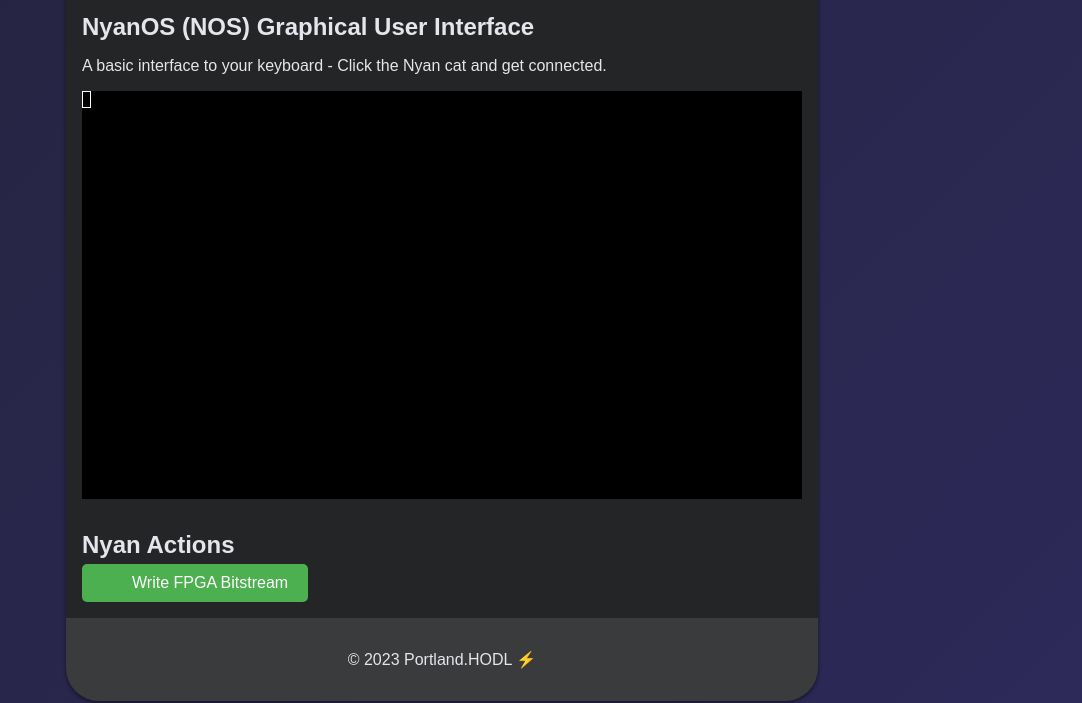
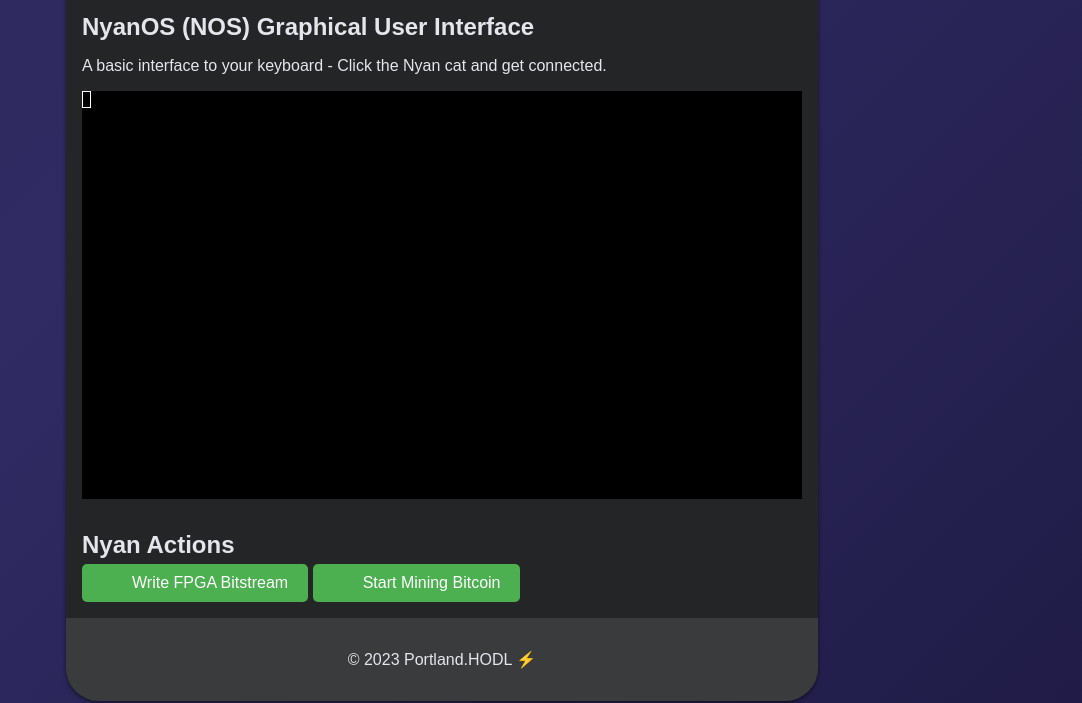
Before and after one commit to russeree/nyan-keys-gui, a website built with Vite: page index.html in a window 1280 px wide. Shown: the part 272-975 px from the top of the page, without its empty margins (198-1280 px from the left). Built offline with nearby package versions, Linux system fonts and the light colour scheme; files whose address does not match are found by name; what xterm-addon-fit, xterm-addon-web-links would draw is missing.

Commit message:
add bitcoin mining enable button

```diff
--- a/index.html
+++ b/index.html
@@ -33,6 +33,9 @@
                 <button id="writeFpgaBitstream" class="bitstream-btn">
                     Write FPGA Bitstream
                 </button>
+                <button id="Bitcoin Mining" class="bitcoin-mining-btn">
+                    Start Mining Bitcoin
+                </button>
                 <input type="file" id="bitstreamInput" hidden>
             </div>
 
--- a/nyan_styles.css
+++ b/nyan_styles.css
@@ -51,7 +51,7 @@
 }
 
 .animated-background {
-  animation: gradientAnimation 5s ease infinite;
+  animation: gradientAnimation 4s ease infinite;
   background: linear-gradient(-45deg, #0f0c29, #302b63, #24243e, #1F1C2C);
   background-size: 400% 400%;
 }
@@ -137,6 +137,26 @@
     background-color: #45a049; /* Darker shade for hover effect */
 }
 
+.bitcoin-mining-btn {
+    margin-top: 5px;
+    padding: 10px 20px;
+    background-color: #4CAF50; /* Example color */
+    color: white;
+    border: none;
+    border-radius: 5px;
+    cursor: pointer;
+    font-size: 16px;
+    background-image: url('images/icons/bitcoin_mining/bitcoin.svg');
+    background-repeat: no-repeat;
+    background-position: 10px center; /* Positioning the icon */
+    background-size: 30px 30px; /* Size of the icon */
+    text-indent: 30px; /* Making space for the icon */
+}
+
+.bitcoin-mining-btn:hover {
+    background-color: #45a049; /* Darker shade for hover effect */
+}
+
 /**
  * Nyan Cat Speech Bubbles
  */
```
Also changed, not shown: public/images/icons/bitcoin_mining/bitcoin.svg (added).
